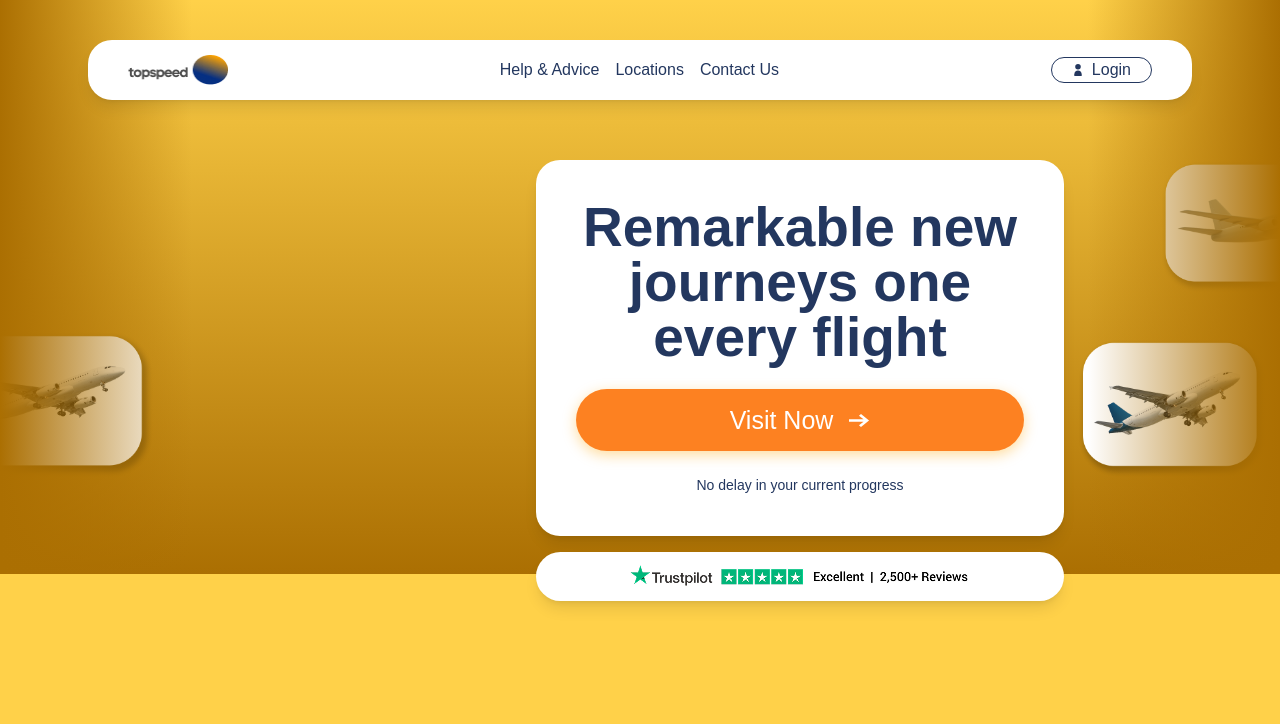
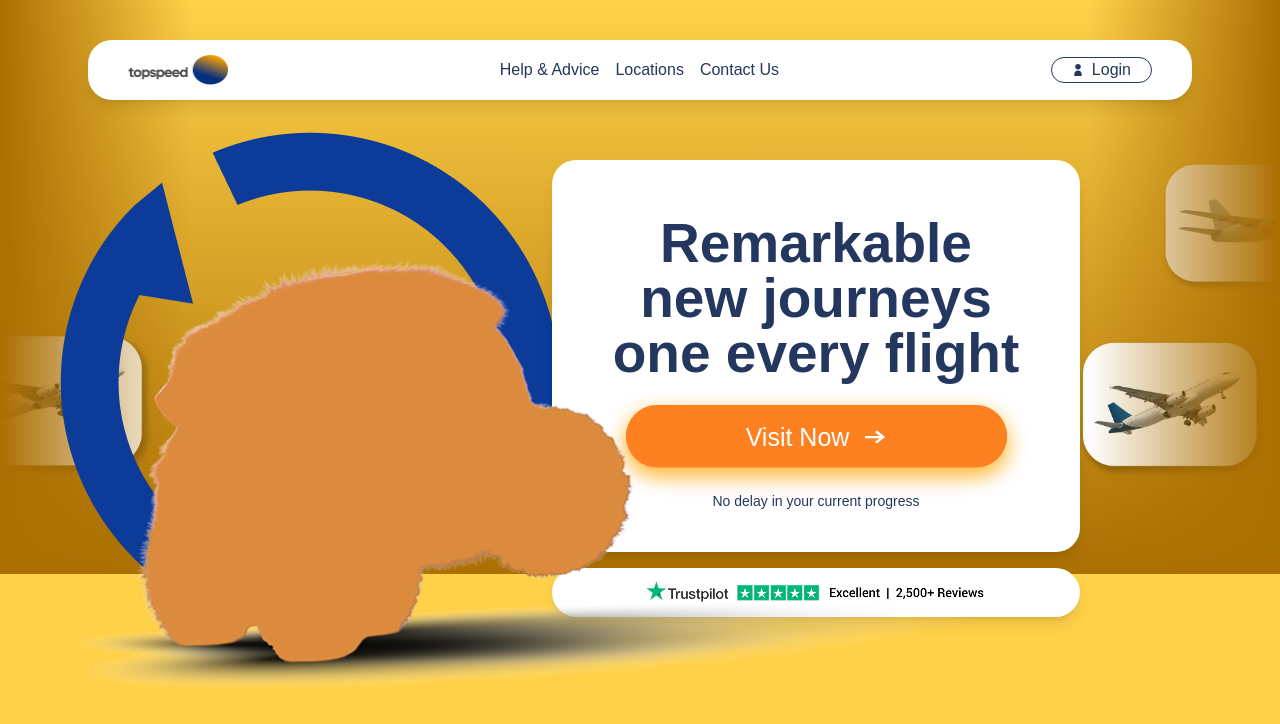
Before and after one commit to jayrold/frontend-coding-assessment, a Next.js app: page / in a window 1280 px wide. Shown: the top 724 px of the page. Built offline with nearby package versions, Linux system fonts and the light colour scheme.

Commit message:
feat(hero): Add background

```diff
--- /dev/null
+++ b/src/app/components/hero/card-button.tsx
@@ -0,0 +1,16 @@
+import { ReactElement } from "react";
+import Button from "../ui/button";
+import { cn } from "@/lib/utils";
+
+export default function CardButton( {className}: {className?: string} ): ReactElement {
+    return (
+      <Button
+      onClick={() => console.log("Harold Jayson Caminero")}
+      className={cn("text-lg justify-center flex gap-4 items-center w-full max-w-[23.8125rem] mx-auto", className)}
+  >
+      Visit Now <svg width="21" height="13" viewBox="0 0 21 13" fill="none" xmlns="http://www.w3.org/2000/svg">
+  <path d="M12.0033 -1.52087e-06L9.97814 1.6518L14.5347 5.33003L1.60868e-05 5.33003L1.5836e-05 7.64595L14.5347 7.64595L9.97814 11.3242L12.0033 12.976L20.0407 6.48799L12.0033 -1.52087e-06Z" fill="currentColor"/>
+  </svg>
+  </Button>
+    )
+}
--- /dev/null
+++ b/src/app/components/hero/card.tsx
@@ -0,0 +1,18 @@
+import { ReactElement } from "react";
+import CardButton from "./card-button";
+import Image from "next/image";
+
+export default function HeroCard(): ReactElement {
+  return (
+    <div className="max-w-[33rem] mr-28 flex flex-col gap-4 relative z-[1]">
+      <div className="bg-white rounded-3xl shadow-lg p-14 pb-10 flex flex-col gap-6">
+          <h1 className="text-xl text-center font-[700]">Remarkable new journeys one every flight</h1>
+          <CardButton />
+          <p className="text-sm text-center">No delay in your current progress</p>
+      </div>
+      <div className="flex justify-center items-center bg-white rounded-full shadow-lg py-2 shadow-lg">
+          <Image src="/press.png" width={352} height={33} alt="Rating" />
+      </div>
+    </div>
+  );
+}
--- /dev/null
+++ b/src/app/components/hero/cloud.tsx
@@ -0,0 +1,16 @@
+import { ReactElement } from "react";
+import Image from "next/image";
+import CardButton from "./card-button";
+
+export default function Cloud(): ReactElement {
+  return (
+    <div className="absolute -bottom-[4.5rem] left-0 w-full h-[26.8125rem] z-[2]">
+      <div className="w-full h-full relative flex justify-end">
+        <Image src="/cloud.png" width={901} height={429} alt="Cloud" className="absolute top-0 left-0" />
+        <div className="max-w-[33rem] w-full mr-32 flex justify-end" >
+          <CardButton className="translate-y-[9.1rem]"/>
+        </div>
+      </div>
+    </div>
+  )
+}
--- a/src/app/components/hero/index.tsx
+++ b/src/app/components/hero/index.tsx
@@ -1,26 +1,21 @@
+"use client";
+
 import { ReactElement } from "react";
 import Container from "../ui/container";
 import Background from "./background";
-import Button from "../ui/button";
+import HeroCard from "./card";
 import Image from "next/image";
+import Cloud from "./cloud";
+
 export default function Hero(): ReactElement {
     return (
         <section className="h-screen bg-yellow text-blue">
             <Background />
+
             <Container className="relative z-10 pt-40 w-full flex justify-end">
-                <div className="max-w-[33rem] mr-32 flex flex-col gap-4">
-                    <div className="bg-white rounded-3xl shadow-lg p-10 flex flex-col gap-6">
-                        <h1 className="text-xl text-center font-[700]">Remarkable new journeys one every flight</h1>
-                        <Button className="text-lg justify-center flex gap-4 items-center w-full">Visit Now <svg width="21" height="13" viewBox="0 0 21 13" fill="none" xmlns="http://www.w3.org/2000/svg">
-                        <path d="M12.0033 -1.52087e-06L9.97814 1.6518L14.5347 5.33003L1.60868e-05 5.33003L1.5836e-05 7.64595L14.5347 7.64595L9.97814 11.3242L12.0033 12.976L20.0407 6.48799L12.0033 -1.52087e-06Z" fill="currentColor"/>
-                        </svg>
-                        </Button>
-                        <p className="text-sm text-center">No delay in your current progress</p>
-                    </div>
-                    <div className="flex justify-center items-center bg-white rounded-full shadow-lg py-2 shadow-lg">
-                        <Image src="/press.png" width={352} height={33} alt="Rating" />
-                    </div>
-                </div>
+                <Image src="/recycle.png" width={573} height={573} alt="Recycle" className="absolute top-24 -left-12 z-0" />
+                <HeroCard />
+                <Cloud />
             </Container>
         </section>
     )
--- a/src/app/components/ui/button.tsx
+++ b/src/app/components/ui/button.tsx
@@ -1,9 +1,21 @@
+"use client";
+
 import { cn } from "@/lib/utils";
-import { ReactElement, ReactNode } from "react";
+import { ReactElement, ReactNode, ButtonHTMLAttributes } from "react";
 
-export default function Button({ children, className, ...props }: { children: ReactNode, className?: string, props?: any }): ReactElement {
+export default function Button({
+  children,
+  className,
+  ...props
+}: ButtonHTMLAttributes<HTMLButtonElement> & {
+  children: ReactNode
+}): ReactElement {
   return (
-    <button type="button" className={cn("bg-bright-orange text-white h-[3.875rem] px-8 py-4 rounded-full shadow-[0_4px_14px_0_rgba(255,165,0,0.39)] hover:shadow-[0_6px_20px_0_rgba(255,165,0,0.23)] transition-shadow", className)} {...props}>
+    <button
+      type="button"
+      className={cn("bg-bright-orange text-white h-[3.875rem] px-8 py-4 rounded-full shadow-[0_8px_20px_0_rgba(255,165,0,0.5)] hover:shadow-[0_12px_28px_0_rgba(255,165,0,0.6)] transition-shadow", className)}
+      {...props}
+    >
       {children}
     </button>
   )
```
Also changed, not shown: public/cloud.png (added), public/recycle.png (added), src/app/components/hero/background.tsx (indentation only).
